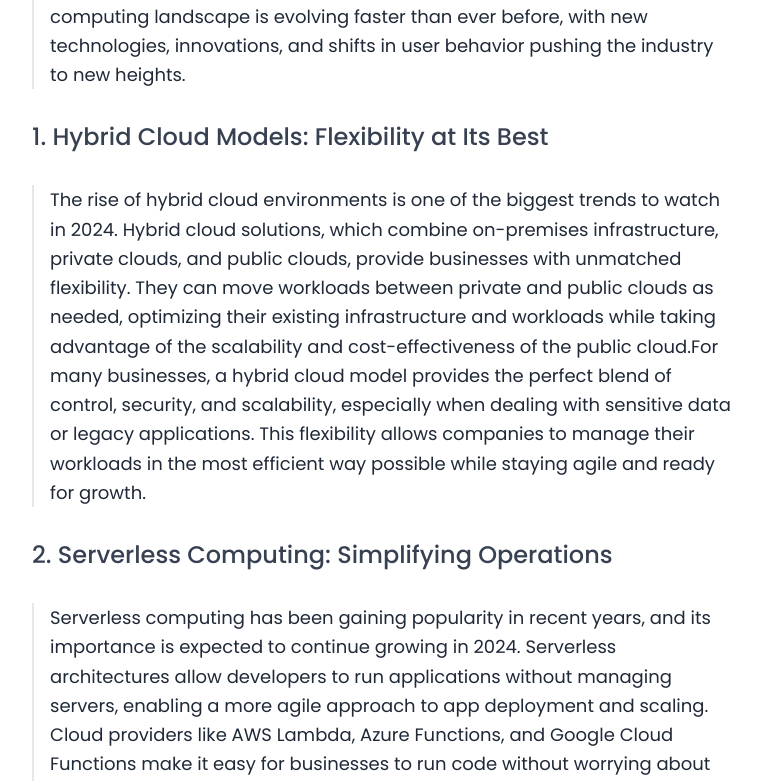
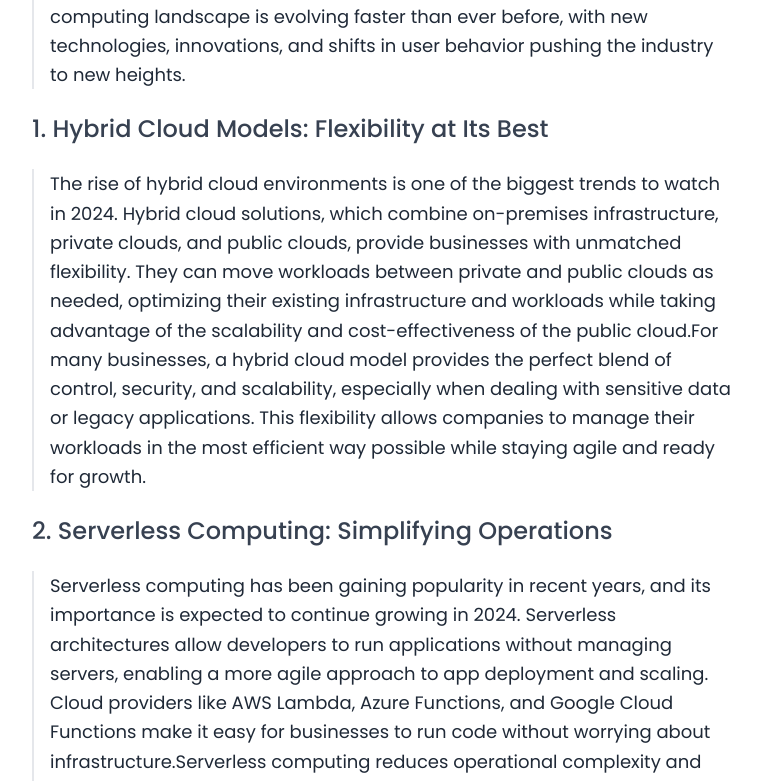
Before and after one commit to umarq91/tech-blog, a Next.js app: page /blogs/1 in a window 1280 px wide. Shown: the part 889-1670 px from the top of the page, without its empty margins (256-1017 px from the left). Built offline with nearby package versions, Linux system fonts and the light colour scheme.

Commit message:
linebreaks

```diff
--- a/app/blogs/[id]/page.tsx
+++ b/app/blogs/[id]/page.tsx
@@ -1,5 +1,4 @@
-"use client";
-
+'use client'
 import { useParams } from "next/navigation";
 import React from "react";
 import BlogsData from "@/blogs.json";
@@ -7,8 +6,8 @@ import { motion } from "framer-motion";
 import { FiCalendar, FiUser } from "react-icons/fi";
 
 type BlogContent = {
-  type: 'heading' | 'subheading' | 'paragraph';
-  text: string;
+  type: 'heading' | 'subheading' | 'paragraph' | 'lineBreak' | 'paragraphBreak';
+  text?: string; // Optional, since lineBreak and paragraphBreak won’t need text
 };
 
 type BlogPost = {
@@ -28,7 +27,7 @@ const BlogById: React.FC = () => {
   if (!post) return <p className="text-center text-red-500">No Post Found</p>;
 
   return (
-    <div className="max-w-3xl font-poppins mx-auto p-8 bg-white  rounded-lg mt-10 transition duration-500 transform  hover:shadow-3xl">
+    <div className="max-w-3xl font-poppins mx-auto p-8 bg-white rounded-lg mt-10 transition duration-500 transform hover:shadow-3xl">
       {/* Cover Image */}
       <motion.div
         className="w-full h-64 overflow-hidden rounded-lg shadow-lg"
@@ -71,14 +70,15 @@ const BlogById: React.FC = () => {
       </div>
 
       {/* Content */}
-      <div className="mt-8 space-y-8 text-gray-800">
+  {/* Content */}
+<div className="mt-8 text-gray-800">
   {post.content.map((item, index) => {
     switch (item.type) {
       case "heading":
         return (
           <motion.h2
             key={index}
-                  className="text-3xl font-semibold text-purple-700 mt-6 border-b-2 border-purple-300 pb-2"
+            className="text-3xl my-8 font-semibold text-purple-700 border-b-2 border-purple-300 pb-2"
             initial={{ opacity: 0, y: 20 }}
             animate={{ opacity: 1, y: 0 }}
             transition={{ delay: index * 0.1 }}
@@ -90,7 +90,7 @@ const BlogById: React.FC = () => {
         return (
           <motion.h3
             key={index}
-                  className="text-2xl font-medium text-gray-700 mt-4"
+            className="text-2xl font-medium text-gray-700 my-6"
             initial={{ opacity: 0, y: 20 }}
             animate={{ opacity: 1, y: 0 }}
             transition={{ delay: index * 0.1 }}
@@ -99,11 +99,10 @@ const BlogById: React.FC = () => {
           </motion.h3>
         );
       case "paragraph":
-            default:
         return (
           <motion.p
             key={index}
-                  className="text-lg leading-relaxed border-l-2 border-gray-200 pl-4 hover:border-purple-400 transition duration-300"
+            className="text-lg leading-relaxed my-4 border-l-2 border-gray-200 pl-4 hover:border-purple-400 transition duration-300"
             initial={{ opacity: 0, y: 20 }}
             animate={{ opacity: 1, y: 0 }}
             transition={{ delay: index * 0.1 }}
@@ -111,9 +110,16 @@ const BlogById: React.FC = () => {
             {item.text}
           </motion.p>
         );
+      case "lineBreak":
+        return <br key={index} />;
+      case "paragraphBreak":
+        return <div key={index} className="my-6" />;
+      default:
+        return null;
     }
   })}
 </div>
+
     </div>
   );
 };
--- a/app/contact-us/page.tsx
+++ b/app/contact-us/page.tsx
@@ -13,8 +13,8 @@ function Contact() {
 
   return (
     <section className="bg-gray-50 dark:bg-gray-900 py-12">
-      <div className="max-w-6xl mx-auto font-yantramanav mb-20">
-        <div className="flex flex-col justify-center items-center min-h-screen gap-5 text-center">
+      <div className="max-w-6xl mx-auto font-yantramanav mb-20 lg:p-20">
+        <div className="flex flex-col justify-center items-center  gap-5 text-center">
           <button className="text-blue-700 bg-blue-100 px-7 py-2 rounded-full text-sm hover:bg-blue-200 transition">
             Contact us
           </button>
@@ -140,7 +140,7 @@ function Contact() {
       </div>
 
       {/* Section 4: Locations */}
-      <div className="bg-[#1C1C1C] gap-10 min-h-screen flex flex-col md:flex-row text-white p-5 md:p-20">
+      <div className="bg-[#1C1C1C] gap-10  flex flex-col md:flex-row text-white p-5 md:p-20">
         {/* Left Section */}
         <div className="flex-1 max-w-lg mx-auto justify-center flex flex-col border-b-2 md:border-b-0 md:border-r-2 border-opacity-5 border-gray-600 mb-8 md:mb-0 md:pr-10">
           <div className="max-w-lg">
--- a/app/portfolio/page.tsx
+++ b/app/portfolio/page.tsx
@@ -158,10 +158,10 @@ function Portfolio() {
   const [selectedProject, setSelectedProject] = useState(null);
 
   return (
-    <div className="min-h-screen bg-gray-50 font-poppins">
-      <div className="max-w-7xl mx-auto px-4 sm:px-6 lg:px-8">
+    <div className=" bg-gray-50 font-poppins">
+      <div className="max-w-7xl mx-auto px-4 sm:px-6 lg:px-8 lg:p-20">
         {/* Main Intro */}
-        <div className="flex flex-col justify-center items-center min-h-screen gap-5 text-center">
+        <div className="flex lg:p-20 flex-col justify-center items-center  gap-5 text-center">
         <button className='text-blue-700 bg-blue-100 px-7 py-2 rounded-full text-sm hover:bg-blue-200 transition'>
           Portfolio
           </button>
--- a/blogs.json
+++ b/blogs.json
@@ -22,7 +22,9 @@
             { "type": "subheading", "text": "6. Sustainability in Cloud Computing: Greener Solutions" },
             { "type": "paragraph", "text": "In 2024, businesses are becoming more conscious of their environmental footprint, and cloud providers are responding by focusing on sustainability. Leading cloud platforms are increasingly adopting green practices, such as using renewable energy for data centers and optimizing cloud architectures to reduce energy consumption.AWS, Google Cloud, and Azure are setting ambitious goals to reduce their carbon footprints. As businesses look for more sustainable options, they will increasingly rely on cloud platforms that prioritize eco-friendly practices. This shift toward sustainability aligns with the growing trend of corporate social responsibility and can help companies reduce operational costs while contributing positively to the environment." },
             { "type": "subheading", "text": "Conclusion: Preparing for the Future of Cloud " },
-            {"type":"paragraph","text":"As cloud computing continues to evolve, businesses that stay ahead of these emerging trends will be positioned to unlock new opportunities, improve efficiency, and drive growth. Whether through hybrid cloud adoption, serverless computing, edge computing, enhanced security measures, or AI-powered solutions, the cloud will continue to be a powerful enabler for businesses in 2024.At H-Dot, we specialize in helping businesses navigate the complexities of cloud computing. Our expertise in cloud migration, cloud security, DevOps, and infrastructure management ensures that your company is ready to embrace the future of technology. Stay connected with us for more insights on how you can leverage the cloud to drive innovation and success."},
+            {"type":"paragraph","text":"As cloud computing continues to evolve, businesses that stay ahead of these emerging trends will be positioned to unlock new opportunities, improve efficiency, and drive growth. Whether through hybrid cloud adoption, serverless computing, edge computing, enhanced security measures, or AI-powered solutions, the cloud will continue to be a powerful enabler for businesses in 2024.At H-Dot."},
+           {"type":"paragraphBreak"},
+            {"type":"paragraph","text":"we specialize in helping businesses navigate the complexities of cloud computing. Our expertise in cloud migration, cloud security, DevOps, and infrastructure management ensures that your company is ready to embrace the future of technology. Stay connected with us for more insights on how you can leverage the cloud to drive innovation and success."},
             { "type": "subheading", "text": "About H-Dot" },
             {"type":"paragraph","text":"H-Dot is a leading IT consulting and solutions company focused on delivering cloud-based solutions, IT infrastructure management, and software development. We help businesses transform and scale with the latest cloud technologies like AWS, Azure, and Google Cloud, empowering them to stay competitive in today’s fast-paced digital landscape.For inquiries, please contact us at admin@h-dot.tech."}
         ]
--- a/components/Introduction.tsx
+++ b/components/Introduction.tsx
@@ -12,7 +12,7 @@ function Introduction() {
   };
 
   return (
-    <div className='min-h-screen bg-[#e4e4e4] bg-opacity-30 py-10 px-4 sm:py-16 lg:p-24 font-yantramanav'>
+    <div className=' bg-[#e4e4e4] bg-opacity-30 py-10 px-4 sm:py-16 lg:p-24 font-yantramanav'>
       <div className='flex flex-col lg:flex-row'>
         {/* left */}
         <motion.div
```
Lines whose indentation alone changed are shown as unchanged.
